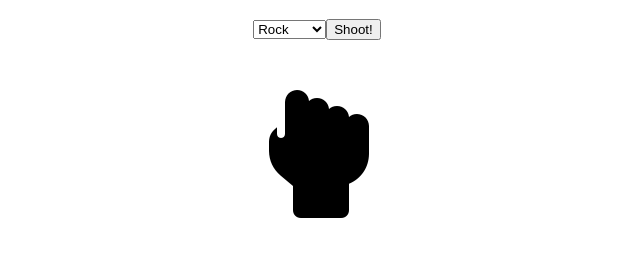
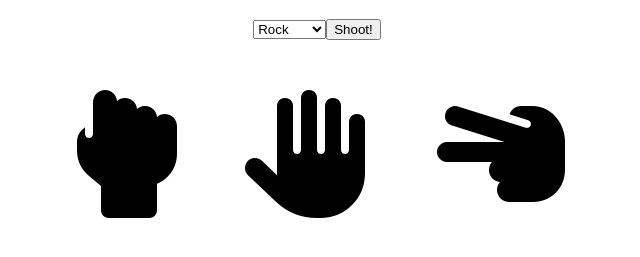
Before and after one commit to ijborda/node-server-rps, a website: page index.html in a window 1280 px wide. Shown: the part 61-318 px from the top of the page, without its empty margins (323-963 px from the left). Drawn offline with Linux system fonts and the light colour scheme.

Commit message:
added paper and scissors icons

```diff
--- a/css/style.css
+++ b/css/style.css
@@ -14,5 +14,9 @@ h1{
   justify-content: center;
   align-items: center;
   margin-top: 50px;
+}
 
+.fa-solid {
+  margin-left: 2rem;
+  margin-right: 2rem;
 }
--- a/index.html
+++ b/index.html
@@ -22,6 +22,8 @@
     </div>
     <div class="icons">
       <i class="fa-solid fa-hand-back-fist fa-8x"></i>
+      <i class="fa-solid fa-hand fa-8x"></i>
+      <i class="fa-solid fa-hand-scissors fa-8x"></i>
     </div>
 
     <h2 id="result"></h2>
```
